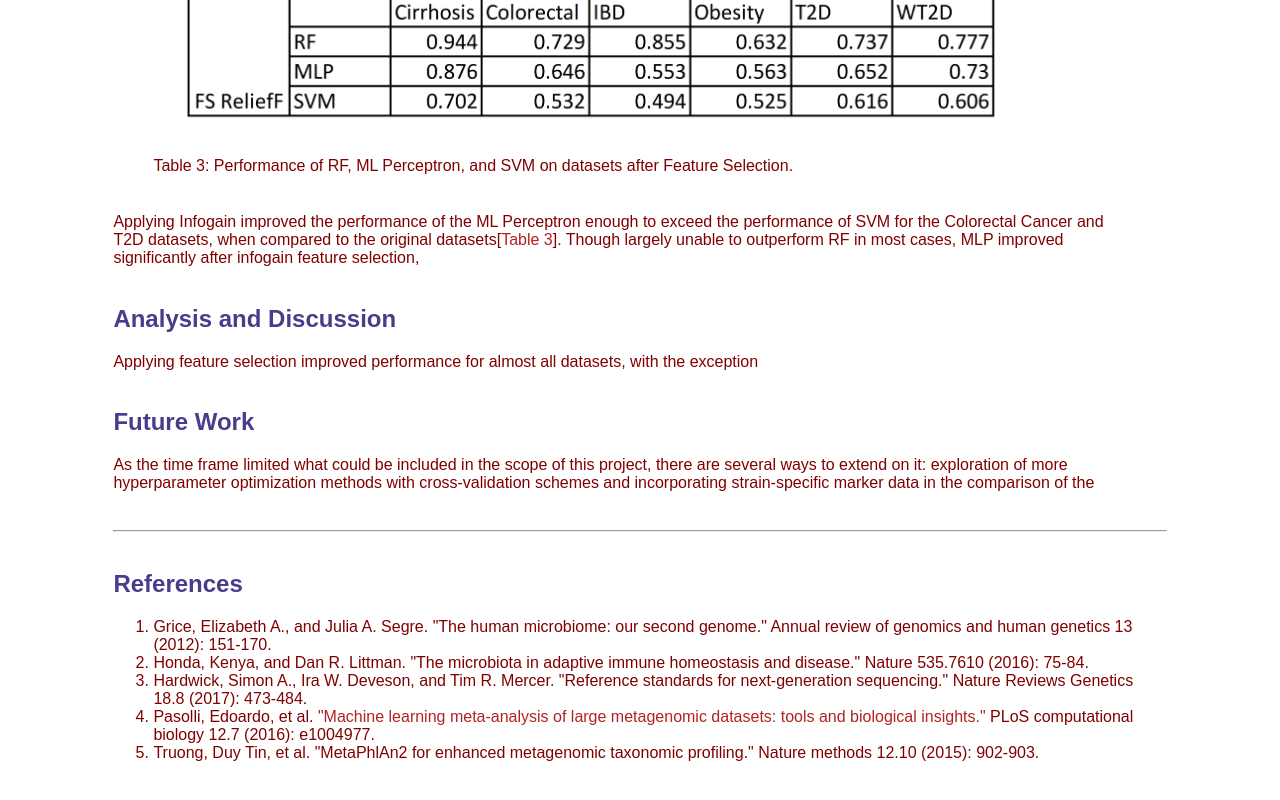
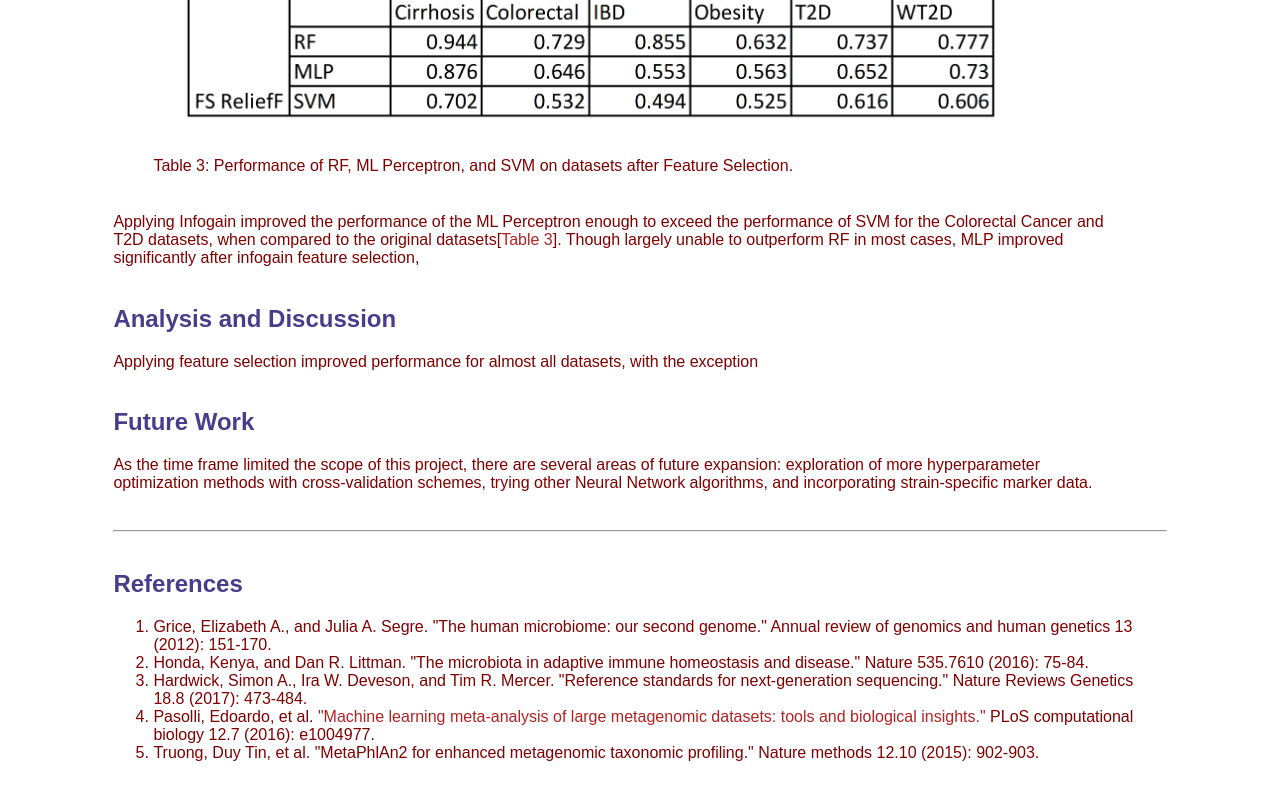
Before and after one commit to MLprojectMetagenomics/projectsummary, a plain HTML site: page index.html in a window 1280 px wide. Shown: the part 3784-4584 px from the top of the page. Drawn offline with Linux system fonts and the light colour scheme.

Commit message:
edited some more

```diff
--- a/index.html
+++ b/index.html
@@ -121,7 +121,7 @@ figure {margin-top: 1cm;
 
 <div id="future">
 <h2>Future Work</h2>
-<p>As the time frame limited what could be included in the scope of this project, there are several ways to extend on it: exploration of more hyperparameter optimization methods with cross-validation schemes and incorporating strain-specific marker data in the comparison of the
+<p>As the time frame limited the scope of this project, there are several areas of future expansion: exploration of more hyperparameter optimization methods with cross-validation schemes, trying other Neural Network algorithms, and incorporating strain-specific marker data.
 </p>
 </div>
 
```
